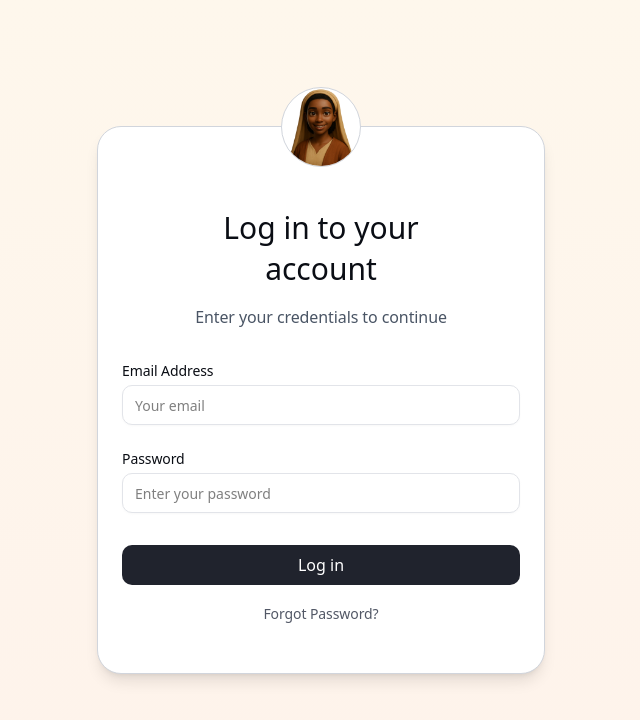
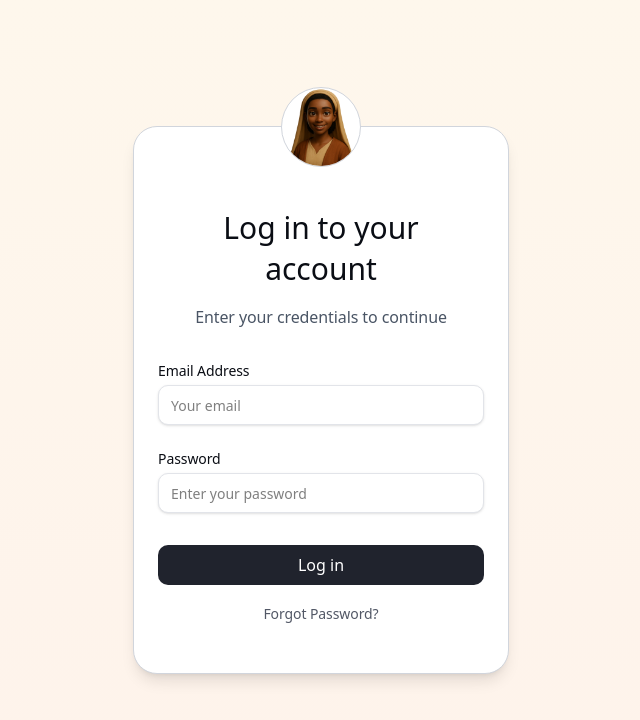
Before and after one commit to rajneeshkumar1111/ProjectRea, a Next.js app: page /login in a window 1280 px wide. Shown: the top 720 px of the page, without its empty margins (319-959 px from the left). Built offline with nearby package versions, Linux system fonts and the light colour scheme.

Commit message:
update code

```diff
--- a/src/components/login.tsx
+++ b/src/components/login.tsx
@@ -1,36 +1,33 @@
-import React from 'react';
-import Link from 'next/link';
+import React from "react";
+import Link from "next/link";
 
 const Login = () => {
   return (
+    <>
 
-    <div className="min-h-screen w-full flex shadow-lg items-center justify-center
-     bg-gradient-to-b from-[#fef7ec] to-[#fef3eb]  px-4  relative">
+    <div className="w-full min-h-screen flex items-center justify-center bg-gradient-to-b from-[#fef7ec] to-[#fef3eb] px-4">
+      <div className="w-full max-w-[376px] bg-white border border-gray-300 rounded-3xl shadow-lg px-6 pt-20 pb-10 space-y-8 relative">
 
-
-      <div className="w-full max-w-md bg-white border border-gray-300 rounded-3xl shadow-lg px-6 pt-20 pb-10 space-y-8 relative">
-
-
+        {/* Logo */}
         <div className="absolute -top-10 left-1/2 transform -translate-x-1/2">
           <div className="w-20 h-20 rounded-full border border-gray-300 overflow-hidden bg-white">
             <img src="/log.png" alt="Logo" className="w-full h-full object-cover" />
           </div>
         </div>
 
-
+        {/* Heading */}
         <div className="space-y-4 text-center">
           <h1 className="text-2xl sm:text-3xl font-medium font-inter leading-snug text-[#0A0D14]">
             Log in to your<br /> account
           </h1>
-          <p className="text-md text-gray-600  tracking-[-0.006em]">
+          <p className="text-md text-gray-600 tracking-[-0.006em]">
             Enter your credentials to continue
           </p>
         </div>
 
-
+        {/* Form Fields */}
         <div className="space-y-6">
-
-
+          {/* Email */}
           <div className="space-y-1">
             <label className="block text-sm font-medium text-[#0A0D14] tracking-[-0.006em] font-inter">
               Email Address
@@ -38,12 +35,11 @@ const Login = () => {
             <input
               type="email"
               placeholder="Your email"
-              className="w-full h-10 rounded-[10px] border border-[#E2E4E9] px-3 py-2 text-sm outline-none bg-white"
-              style={{ boxShadow: '0px 1px 2px 0px #E4E5E73D' }}
+              className="w-full h-10 rounded-[10px] border border-[#E2E4E9] px-3 py-2 text-sm outline-none bg-white shadow-sm"
             />
           </div>
 
-
+          {/* Password */}
           <div className="space-y-1">
             <label className="block text-sm font-medium text-[#0A0D14] tracking-[-0.006em] font-inter">
               Password
@@ -51,34 +47,35 @@ const Login = () => {
             <input
               type="password"
               placeholder="Enter your password"
-              className="w-full h-10 rounded-[10px] border border-[#E2E4E9] px-3 py-2 text-sm outline-none bg-white"
-              style={{ boxShadow: '0px 1px 2px 0px #E4E5E73D' }}
+              className="w-full h-10 rounded-[10px] border border-[#E2E4E9] px-3 py-2 text-sm outline-none bg-white shadow-sm"
             />
           </div>
         </div>
 
-
+        {/* Buttons */}
         <div className="space-y-4">
           <Link href="/dashboard">
             <input
               type="submit"
               value="Log in"
-              className="w-full h-10 rounded-[10px] text-white font-medium bg-[#20232D] hover:bg-[#181A22] transition mb-2"
+              className="w-full h-10 rounded-[10px] text-white font-medium bg-[#20232D] hover:bg-[#181A22] transition mb-2 cursor-pointer"
             />
           </Link>
 
-         <div className="flex items-center justify-center w-full h-10 rounded-[10px] text-white hover:bg-[#E2E4E9] font-medium  transition">
-  <Link href="/forget">
-    <span className="text-md text-[#525866] opacity-100 pr-[4px] pl-[4px] gap-[8px]  font-medium text-[14px] leading-[20px] tracking-[-0.006em] text-center text-inter">
-      Forgot Password?
-    </span>
-  </Link>
-</div>
+          <div className="flex items-center justify-center w-full h-10 rounded-[10px] hover:bg-[#E2E4E9] transition">
+            <Link href="/forget">
+              <span className="text-[14px] font-medium text-[#525866] tracking-[-0.006em]">
+                Forgot Password?
+              </span>
+            </Link>
+          </div>
         </div>
+      </div>
 
-      </div>
     </div>
 
+
+      </>
   );
 };
 
```
